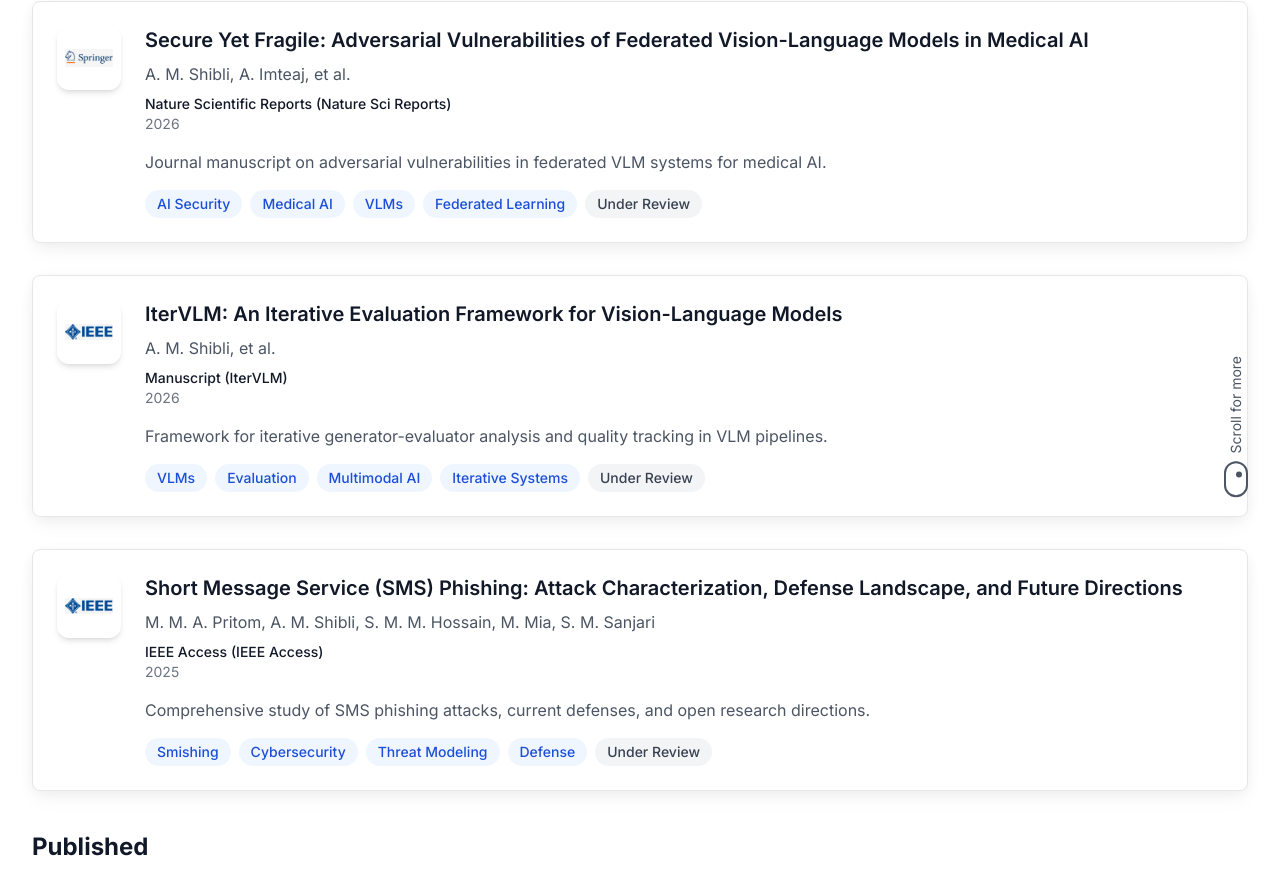
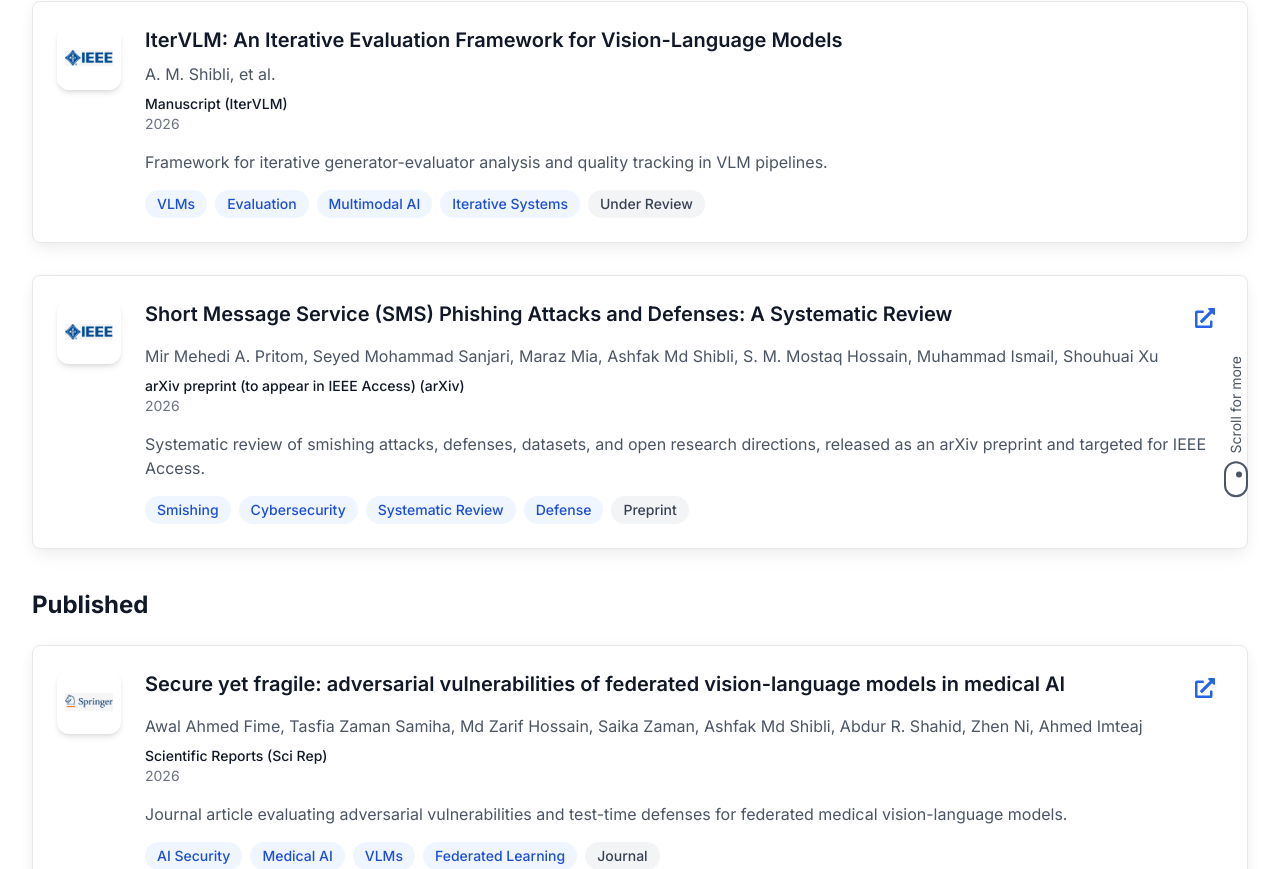
Before and after one commit to ashfakshibli/personal-website, a Next.js app: page /publications in a window 1280 px wide. Shown: the part 271-1140 px from the top of the page. Built offline with nearby package versions, Linux system fonts and the light colour scheme.

Commit message:
Update latest publications and news links

```diff
--- a/src/app/publications/page.tsx
+++ b/src/app/publications/page.tsx
@@ -20,17 +20,6 @@ interface Publication {
 
 const underReviewPublications: Publication[] = [
   {
-    title: 'Secure Yet Fragile: Adversarial Vulnerabilities of Federated Vision-Language Models in Medical AI',
-    authors: ['A. M. Shibli', 'A. Imteaj', 'et al.'],
-    venue: 'Nature Scientific Reports',
-    venueShort: 'Nature Sci Reports',
-    year: 2026,
-    logo: '/images/logos/springer.jpg',
-    type: 'Under Review',
-    description: 'Journal manuscript on adversarial vulnerabilities in federated VLM systems for medical AI.',
-    tags: ['AI Security', 'Medical AI', 'VLMs', 'Federated Learning']
-  },
-  {
     title: 'IterVLM: An Iterative Evaluation Framework for Vision-Language Models',
     authors: ['A. M. Shibli', 'et al.'],
     venue: 'Manuscript',
@@ -42,19 +31,49 @@ const underReviewPublications: Publication[] = [
     tags: ['VLMs', 'Evaluation', 'Multimodal AI', 'Iterative Systems']
   },
   {
-    title: 'Short Message Service (SMS) Phishing: Attack Characterization, Defense Landscape, and Future Directions',
-    authors: ['M. M. A. Pritom', 'A. M. Shibli', 'S. M. M. Hossain', 'M. Mia', 'S. M. Sanjari'],
-    venue: 'IEEE Access',
-    venueShort: 'IEEE Access',
-    year: 2025,
+    title: 'Short Message Service (SMS) Phishing Attacks and Defenses: A Systematic Review',
+    authors: [
+      'Mir Mehedi A. Pritom',
+      'Seyed Mohammad Sanjari',
+      'Maraz Mia',
+      'Ashfak Md Shibli',
+      'S. M. Mostaq Hossain',
+      'Muhammad Ismail',
+      'Shouhuai Xu'
+    ],
+    venue: 'arXiv preprint (to appear in IEEE Access)',
+    venueShort: 'arXiv',
+    year: 2026,
     logo: '/images/logos/ieee.jpg',
-    type: 'Under Review',
-    description: 'Comprehensive study of SMS phishing attacks, current defenses, and open research directions.',
-    tags: ['Smishing', 'Cybersecurity', 'Threat Modeling', 'Defense']
+    type: 'Preprint',
+    link: 'https://arxiv.org/abs/2604.11429',
+    description: 'Systematic review of smishing attacks, defenses, datasets, and open research directions, released as an arXiv preprint and targeted for IEEE Access.',
+    tags: ['Smishing', 'Cybersecurity', 'Systematic Review', 'Defense']
   }
 ];
 
 const publishedPublications: Publication[] = [
+  {
+    title: 'Secure yet fragile: adversarial vulnerabilities of federated vision-language models in medical AI',
+    authors: [
+      'Awal Ahmed Fime',
+      'Tasfia Zaman Samiha',
+      'Md Zarif Hossain',
+      'Saika Zaman',
+      'Ashfak Md Shibli',
+      'Abdur R. Shahid',
+      'Zhen Ni',
+      'Ahmed Imteaj'
+    ],
+    venue: 'Scientific Reports',
+    venueShort: 'Sci Rep',
+    year: 2026,
+    logo: '/images/logos/springer.jpg',
+    type: 'Journal',
+    link: 'https://www.nature.com/articles/s41598-026-48102-4',
+    description: 'Journal article evaluating adversarial vulnerabilities and test-time defenses for federated medical vision-language models.',
+    tags: ['AI Security', 'Medical AI', 'VLMs', 'Federated Learning']
+  },
   {
     title: 'SmishViz: Towards A Graph-based Visualization System for Monitoring and Characterizing Ongoing Smishing Threats',
     authors: ['Seyed Mohammad Sanjari', 'Ashfak Md Shibli', 'Maraz Mia', 'Maanak Gupta', 'Mir Mehedi Ahsan Pritom'],
@@ -248,13 +267,13 @@ export default function PublicationsPage({ embedded = false }: { embedded?: bool
           </p>
         </motion.div>
 
-        <section className="mb-10">
+        <section id="under-review" className="mb-10">
           <motion.h2
             initial={{ opacity: 0, y: 20 }}
             animate={{ opacity: 1, y: 0 }}
             className="text-2xl font-bold text-gray-900 dark:text-white mb-6"
           >
-            Under Review
+            Preprints & Under Review
           </motion.h2>
           <div className="space-y-8">
             {underReviewPublications.map((pub, index) => (
@@ -267,7 +286,7 @@ export default function PublicationsPage({ embedded = false }: { embedded?: bool
           </div>
         </section>
 
-        <section>
+        <section id="published">
           <motion.h2
             initial={{ opacity: 0, y: 20 }}
             animate={{ opacity: 1, y: 0 }}
--- a/src/components/home/LatestNews.tsx
+++ b/src/components/home/LatestNews.tsx
@@ -23,6 +23,28 @@ interface NewsItem {
 
 const unsortedNewsItems: NewsItem[] = [
   {
+    date: '2026-04-16',
+    content: 'Published "Secure yet fragile: adversarial vulnerabilities of federated vision-language models in medical AI" in Scientific Reports',
+    isHighlight: true,
+    isRecent: true,
+    link: {
+      url: 'https://www.nature.com/articles/s41598-026-48102-4',
+      text: 'View Paper'
+    },
+    conference: 'Scientific Reports'
+  },
+  {
+    date: '2026-04-13',
+    content: 'Released preprint "Short Message Service (SMS) Phishing Attacks and Defenses: A Systematic Review" (to appear in IEEE Access)',
+    isHighlight: true,
+    isRecent: true,
+    link: {
+      url: 'https://arxiv.org/abs/2604.11429',
+      text: 'View Preprint'
+    },
+    conference: 'arXiv preprint / IEEE Access'
+  },
+  {
     date: '2025-12-15',
     content: 'Received Employee of the Year award at Athlete Den',
     isHighlight: true,
@@ -32,17 +54,6 @@ const unsortedNewsItems: NewsItem[] = [
       text: 'View Award'
     },
     location: 'New York, USA'
-  },
-  {
-    date: '2025-12-01',
-    content: 'Submitted SMS Phishing survey paper to IEEE Access (under review)',
-    isHighlight: true,
-    isRecent: true,
-    link: {
-      url: '/publications#under-review',
-      text: 'View Publication'
-    },
-    conference: 'IEEE Access (Under Review)'
   },
   {
     date: '2025-11-10',
```
